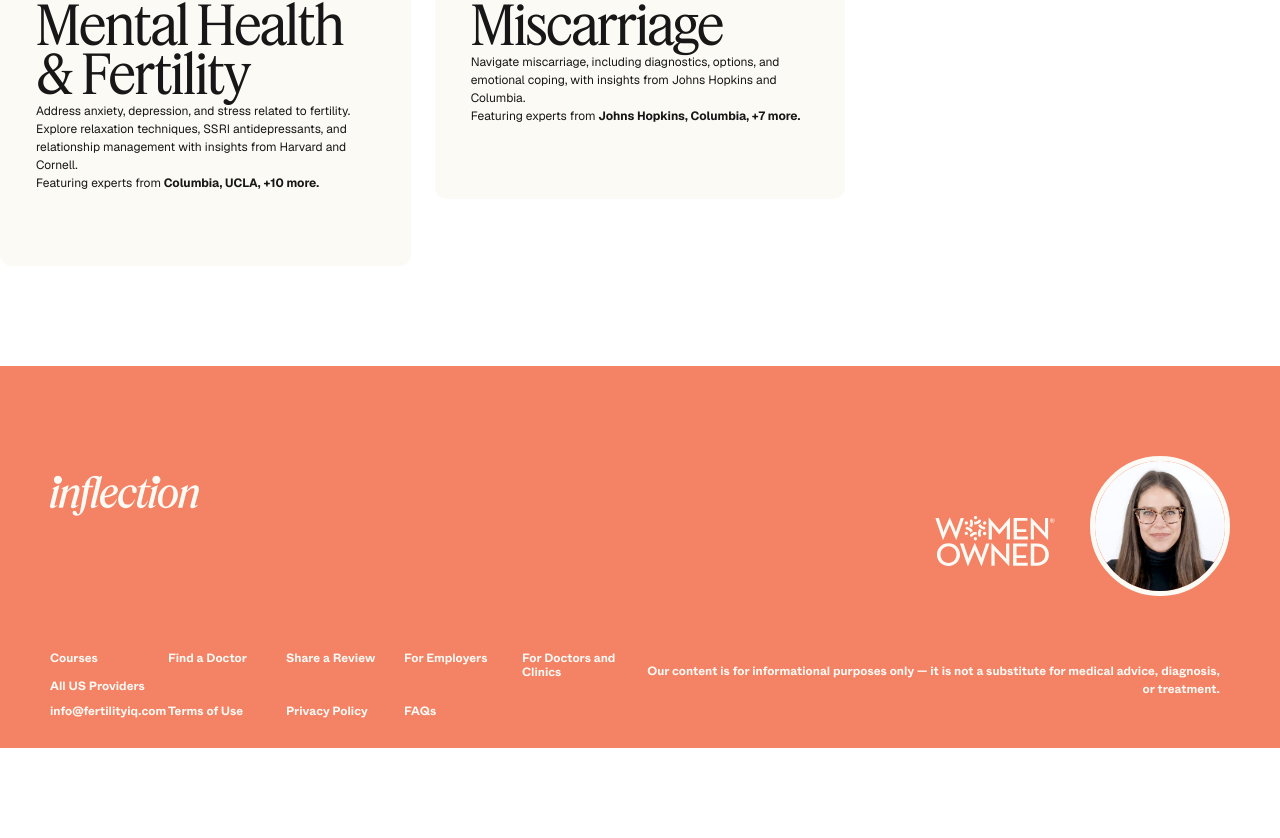
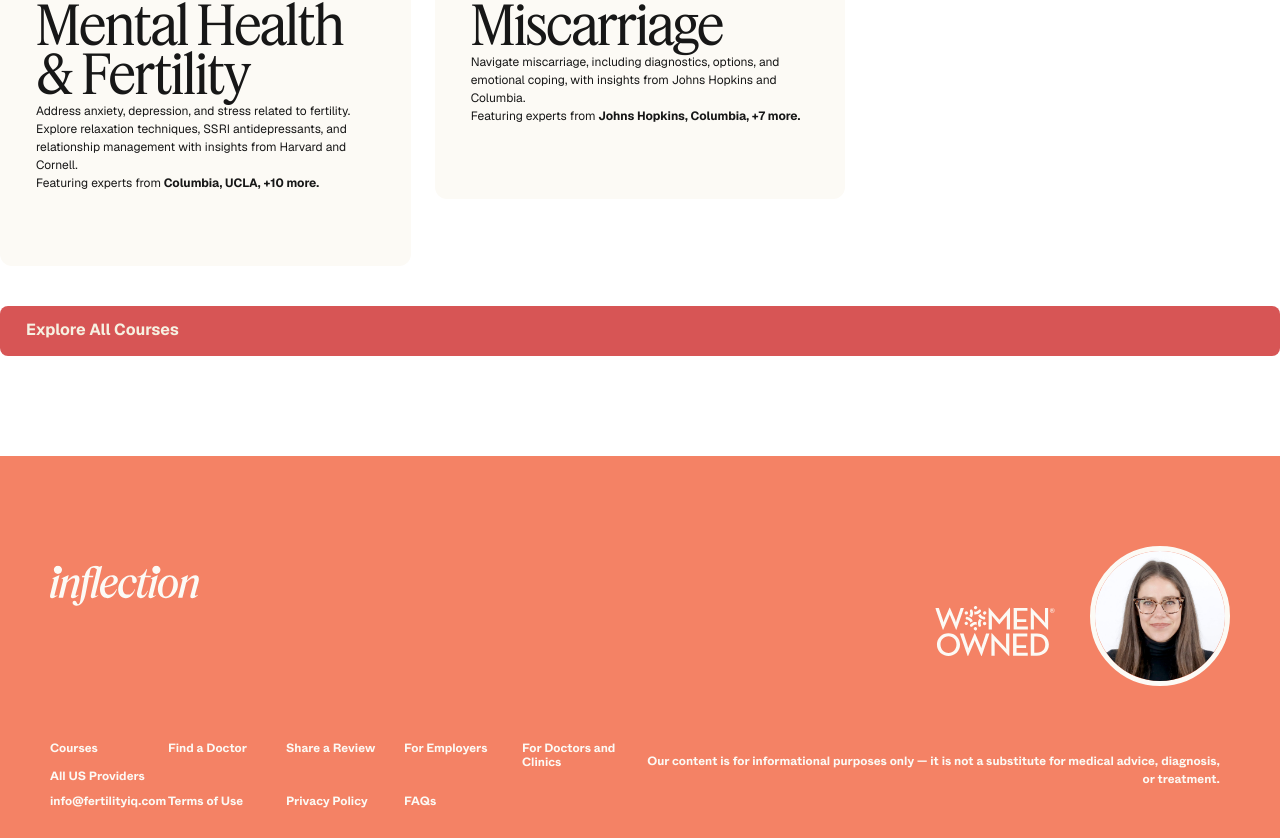
Before and after one commit to aisyahrahma22/fertility-simple-app, a Next.js app: page /course-detail/egg-freezing in a window 1280 px wide. Shown: the part 1959-2797 px from the top of the page. Before the commit the page ends 2707 px from the top, so only its background shows below. Built offline with nearby package versions, Linux system fonts and the light colour scheme.

Commit message:
add btn explore

```diff
--- a/src/app/course-detail/[id]/page.tsx
+++ b/src/app/course-detail/[id]/page.tsx
@@ -135,6 +135,17 @@ const CourseDetailPage = () => {
           ))}
         </div>
       </section>
+      <div className="flex justify-center">
+        <div className="lesson-container__buttons">
+            <a
+              className="bt3 bt3--primary"
+              href="/courses"
+              title="What is IVF?"
+            >
+              Explore All Courses
+            </a>
+          </div>
+      </div>
       <Footer />
     </div>
   );
```
